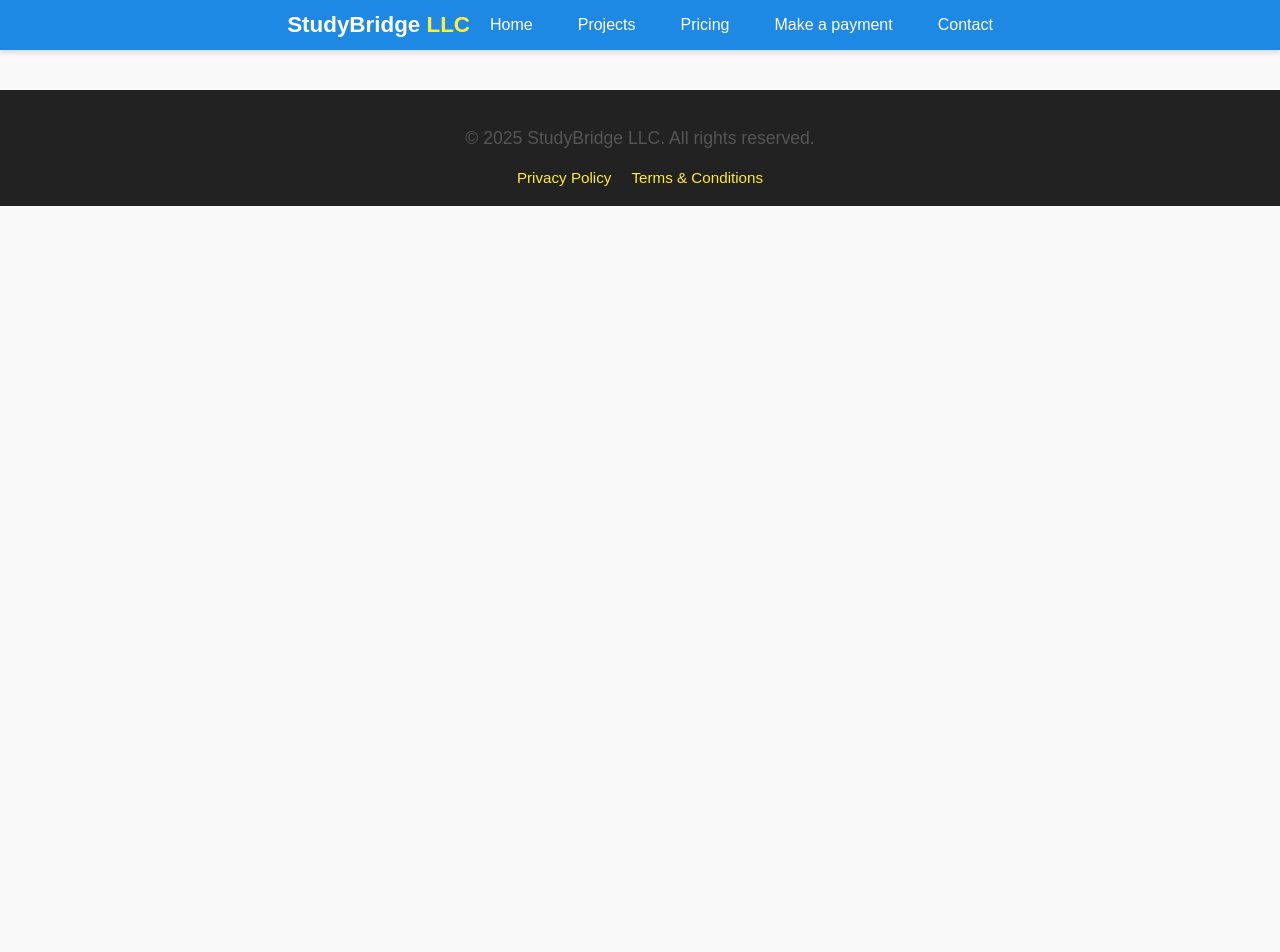
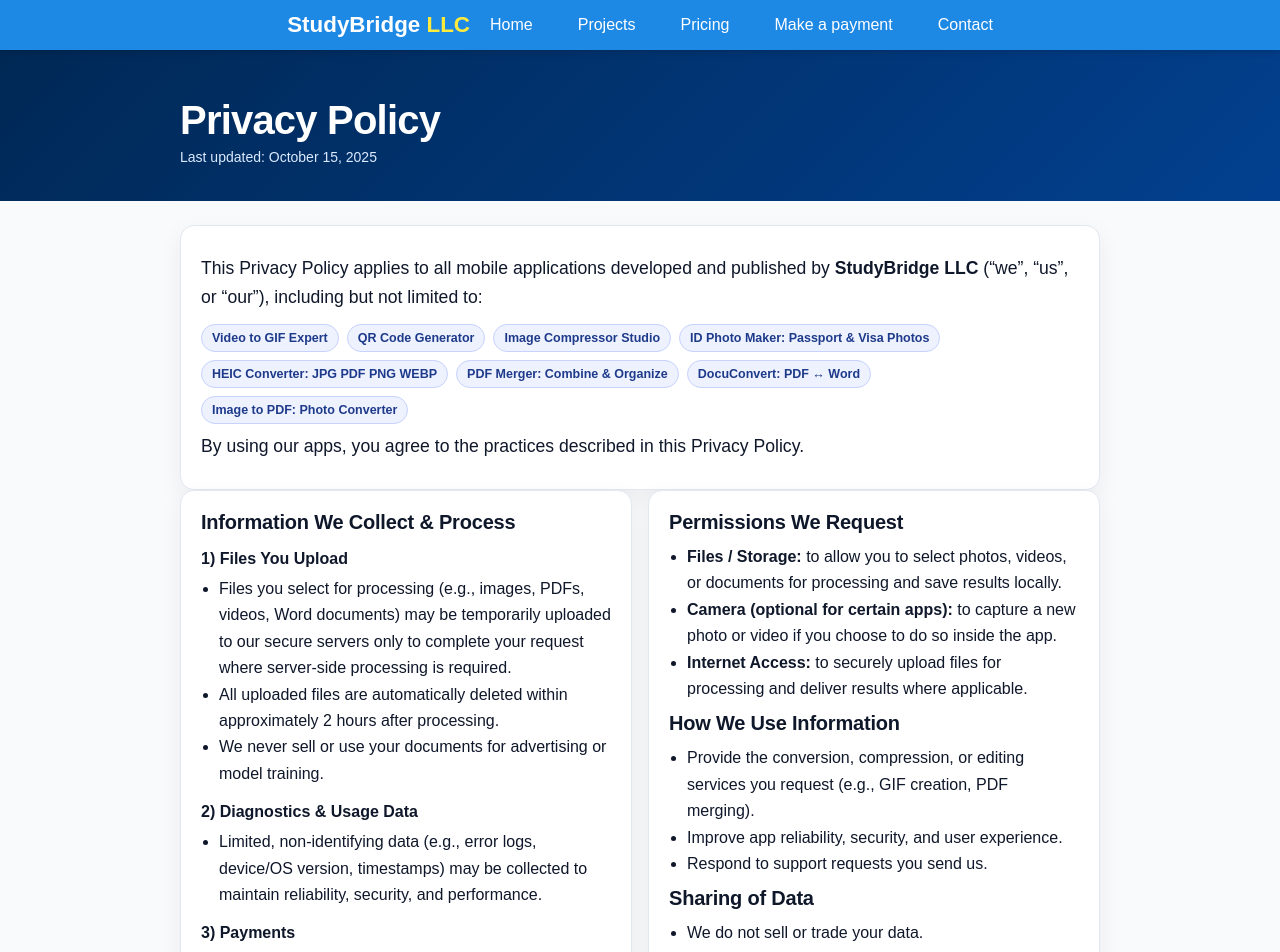
Before and after one commit to eldorcodes/studybridge-website, a React (Vite) app: page /privacy-policy in a window 1280 px wide. Shown: the top 952 px of the page. Before the commit the page ends 800 px from the top, so only its background shows below. Built offline with nearby package versions, Linux system fonts and the light colour scheme.

Commit message:
video to gif add

```diff
--- a/src/App.jsx
+++ b/src/App.jsx
@@ -53,7 +53,8 @@
         <Route path="/contact" element={<Contact />} />
         <Route path="/projects" element={<Projects />} />
         <Route path="/payment" element={<Payment />} />
-        <Route path="/privacy" element={<PrivacyPolicy />} />     {/* ✅ Privacy route */}
+        <Route path="/privacy" element={<PrivacyPolicy />} />
+        <Route path="/privacy-policy" element={<PrivacyPolicy />} />   {/* ✅ Privacy route */}
         <Route path="/terms" element={<Terms />} />         {/* ✅ Terms route */}
         <Route path="/success" element={<Success />} />
         <Route path="/cancel" element={<Cancel />} />
--- a/src/pages/PrivacyPolicy.jsx
+++ b/src/pages/PrivacyPolicy.jsx
@@ -5,9 +5,23 @@
   companyName = "StudyBridge LLC",
   contactEmail = "support@studybridge.io",
   websiteUrl = "https://studybridge.io",
-  lastUpdated = "August 27, 2025",
+  lastUpdated = "October 15, 2025",
   retentionHours = 2,
   apps = [
+    // ✅ NEW: Video to GIF Expert
+    {
+      id: "videotogif",
+      name: "Video to GIF Expert",
+      bullets: [
+        "Converts videos into high-quality GIFs directly on your device.",
+        "Processing happens locally on your phone whenever possible; for advanced processing, temporary server use may occur.",
+        "We do not access your videos unless you select them for conversion.",
+        "Converted GIFs are stored only on your device; temporary uploads (if used) are auto-deleted after processing.",
+        "Displays ads via Google AdMob; an optional Remove Ads purchase may be offered (where available).",
+      ],
+      retentionHours: 2,
+    },
+
     // ✅ NEW: QR Code Generator (on-device)
     {
       id: "qrcode",
@@ -16,9 +30,9 @@
         "Generates QR codes for text, URLs, Wi-Fi, contacts, events, and more.",
         "Processing happens on-device; we do not upload your input to our servers.",
         "You can optionally save generated QR images to your Photos or share them.",
-        "Displays ads via Google AdMob; an optional Remove Ads purchase may be offered (where available)."
+        "Displays ads via Google AdMob; an optional Remove Ads purchase may be offered (where available).",
       ],
-      retentionHours: 0, // no server-side files retained
+      retentionHours: 0,
     },
 
     // ✅ NEW: Image Compressor app
@@ -29,7 +43,7 @@
         "Compress, resize, and convert images (JPG, PNG, WEBP, PDF).",
         "Only the photos you select are processed—no background access.",
         "Where server processing is used, files are auto-deleted after processing.",
-        "Shows ads via Google AdMob; an optional Remove Ads purchase may be offered."
+        "Shows ads via Google AdMob; an optional Remove Ads purchase may be offered.",
       ],
       retentionHours: 2,
     },
@@ -42,7 +56,7 @@
         "Creates compliant ID, passport, and visa photos from your images.",
         "Includes optional background cleanup (e.g., white), crop & size tools.",
         "Only the photo you choose is processed—no gallery access without your action.",
-        "Files are auto-deleted after processing."
+        "Files are auto-deleted after processing.",
       ],
       retentionHours: 2,
     },
@@ -52,7 +66,7 @@
       bullets: [
         "Converts HEIC images to JPG, PNG, PDF, or WEBP.",
         "Only images you select are uploaded.",
-        "Files are auto-deleted after conversion."
+        "Files are auto-deleted after conversion.",
       ],
       retentionHours: 2,
     },
@@ -62,7 +76,7 @@
       bullets: [
         "Combines multiple PDF files into a single document.",
         "Temporary merged file is generated to deliver your result.",
-        "Files are auto-deleted after conversion."
+        "Files are auto-deleted after conversion.",
       ],
       retentionHours: 2,
     },
@@ -72,7 +86,7 @@
       bullets: [
         "Converts PDF files to Word (DOCX) and Word documents to PDF.",
         "Converted documents are processed only to complete your request.",
-        "Files are auto-deleted after conversion."
+        "Files are auto-deleted after conversion.",
       ],
       retentionHours: 2,
     },
@@ -82,7 +96,7 @@
       bullets: [
         "Convert your images into a single high-quality PDF.",
         "Simple, fast, and secure conversion process.",
-        "Files are auto-deleted after conversion."
+        "Files are auto-deleted after conversion.",
       ],
       retentionHours: 2,
     },
@@ -105,12 +119,12 @@
           </p>
           <ul className="pp-app-list">
             {apps.map((a) => (
-              <li key={a.id} className="pp-app-badge">{a.name}</li>
+              <li key={a.id} className="pp-app-badge">
+                {a.name}
+              </li>
             ))}
           </ul>
-          <p>
-            By using our apps, you agree to the practices described in this Privacy Policy.
-          </p>
+          <p>By using our apps, you agree to the practices described in this Privacy Policy.</p>
         </div>
 
         <div className="pp-grid">
@@ -119,13 +133,13 @@
             <h3>1) Files You Upload</h3>
             <ul className="pp-ul">
               <li>
-                Files you select for processing (e.g., images, PDFs, Word documents) may be
+                Files you select for processing (e.g., images, PDFs, videos, Word documents) may be
                 temporarily uploaded to our secure servers only to complete your request where
                 server-side processing is required.
               </li>
               <li>
-                All uploaded files are automatically deleted within approximately{" "}
-                {retentionHours} hour{retentionHours === 1 ? "" : "s"} after processing.
+                All uploaded files are automatically deleted within approximately {retentionHours}{" "}
+                hour{retentionHours === 1 ? "" : "s"} after processing.
               </li>
               <li>We never sell or use your documents for advertising or model training.</li>
             </ul>
@@ -133,25 +147,25 @@
             <h3>2) Diagnostics & Usage Data</h3>
             <ul className="pp-ul">
               <li>
-                Limited, non-identifying data (e.g., error logs, device/OS version, timestamps)
-                may be collected to maintain reliability, security, and performance.
+                Limited, non-identifying data (e.g., error logs, device/OS version, timestamps) may
+                be collected to maintain reliability, security, and performance.
               </li>
             </ul>
 
             <h3>3) Payments</h3>
             <ul className="pp-ul">
               <li>
-                Purchases and subscriptions are processed by Apple App Store or Google Play.
-                We do not store credit card numbers.
+                Purchases and subscriptions are processed by Apple App Store or Google Play. We do
+                not store credit card numbers.
               </li>
             </ul>
 
             <h3>4) Advertising & Analytics (AdMob)</h3>
             <ul className="pp-ul">
               <li>
-                Some apps display ads via Google AdMob. AdMob may collect device identifiers
-                (e.g., IDFA/AAID), approximate location (derived from IP), app interaction, and
-                performance data to provide and measure ads.
+                Some apps display ads via Google AdMob. AdMob may collect device identifiers (e.g.,
+                IDFA/AAID), approximate location (derived from IP), app interaction, and performance
+                data to provide and measure ads.
               </li>
               <li>
                 You can reset or limit ad tracking in your device settings. If you purchase a
@@ -164,12 +178,12 @@
             <h2>Permissions We Request</h2>
             <ul className="pp-ul">
               <li>
-                <strong>Files / Storage:</strong> to allow you to select photos/documents for
-                processing and save results locally.
+                <strong>Files / Storage:</strong> to allow you to select photos, videos, or documents
+                for processing and save results locally.
               </li>
               <li>
-                <strong>Camera (optional for certain apps):</strong> to capture a new photo if you
-                choose to take one inside the app.
+                <strong>Camera (optional for certain apps):</strong> to capture a new photo or video
+                if you choose to do so inside the app.
               </li>
               <li>
                 <strong>Internet Access:</strong> to securely upload files for processing and
@@ -179,7 +193,10 @@
 
             <h2>How We Use Information</h2>
             <ul className="pp-ul">
-              <li>Provide the processing services you request (e.g., compression, conversion, merging).</li>
+              <li>
+                Provide the conversion, compression, or editing services you request (e.g., GIF
+                creation, PDF merging).
+              </li>
               <li>Improve app reliability, security, and user experience.</li>
               <li>Respond to support requests you send us.</li>
             </ul>
@@ -189,7 +206,8 @@
               <li>We do not sell or trade your data.</li>
               <li>
                 Limited sharing with trusted service providers (e.g., cloud hosting, error
-                monitoring, ad networks for apps that show ads) strictly to operate our apps, under confidentiality obligations.
+                monitoring, ad networks for apps that show ads) strictly to operate our apps, under
+                confidentiality obligations.
               </li>
               <li>We may disclose information if required by law.</li>
             </ul>
@@ -209,13 +227,16 @@
             <ul className="pp-ul">
               <li>We use HTTPS for secure transfers where supported.</li>
               <li>Access to systems is restricted to authorized personnel.</li>
-              <li>No method of transmission or storage is 100% secure, but we use industry-standard safeguards.</li>
+              <li>
+                No method of transmission or storage is 100% secure, but we use industry-standard
+                safeguards.
+              </li>
             </ul>
 
             <h2>Children’s Privacy</h2>
             <p>
-              Our apps are not directed to children under 13 (or under 16 in the EU). If we
-              learn that such data has been provided, we will delete it promptly.
+              Our apps are not directed to children under 13 (or under 16 in the EU). If we learn
+              that such data has been provided, we will delete it promptly.
             </p>
           </div>
 
@@ -243,14 +264,14 @@
           <div className="pp-card">
             <h2>Your Rights</h2>
             <p>
-              Depending on your region (e.g., EU/EEA, UK, California), you may have rights to access,
-              correct, or delete your personal data. Contact us to exercise these rights.
+              Depending on your region (e.g., EU/EEA, UK, California), you may have rights to
+              access, correct, or delete your personal data. Contact us to exercise these rights.
             </p>
 
             <h2>International Transfers</h2>
             <p>
-              Data may be processed in the United States and other countries. By using our apps,
-              you consent to such transfers as permitted by law.
+              Data may be processed in the United States and other countries. By using our apps, you
+              consent to such transfers as permitted by law.
             </p>
 
             <h2>Changes to This Policy</h2>
```
